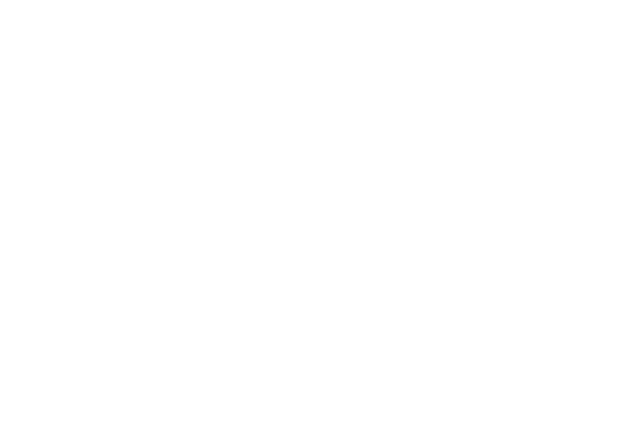
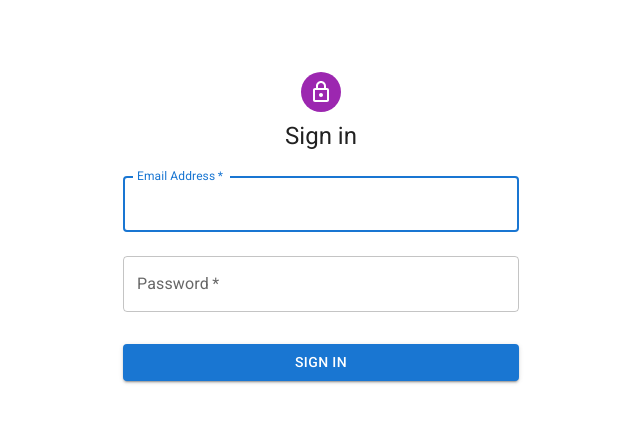
Before and after one commit to Amadeus-911/LMS, a React (Create React App) app in the folder client/: page /login in a window 1280 px wide. Before the commit this address had no page. Shown: the top 422 px of the page, without its empty margins (319-959 px from the left). Built offline with nearby package versions, Linux system fonts and the light colour scheme.

Commit message:
login connected

```diff
--- a/client/package.json
+++ b/client/package.json
@@ -12,6 +12,7 @@
     "@testing-library/react": "^13.4.0",
     "@testing-library/user-event": "^13.5.0",
     "axios": "^1.3.4",
+    "jsonwebtoken": "^9.0.0",
     "react": "^18.2.0",
     "react-dom": "^18.2.0",
     "react-router-dom": "^6.9.0",
--- a/client/src/App.js
+++ b/client/src/App.js
@@ -6,11 +6,13 @@ import Books from './views/Books'
 import Dues from './views/Due'
 import Home from './Home'
 import Update from './views/Update'
+import SignIn from './views/Login'
 
 function App() {
     return (
         <Router>
             <Routes>
+                <Route path='/login' element={<SignIn />} />
                 <Route path='/add' element={<Home view={<AddBook />} />} />
                 <Route path='/books' element={<Home view={<Books />} />} />
                 <Route path='/due' element={<Home view={<Dues />} />} />
--- /dev/null
+++ b/client/src/views/Login.jsx
@@ -0,0 +1,129 @@
+import * as React from 'react'
+import Avatar from '@mui/material/Avatar'
+import Button from '@mui/material/Button'
+import CssBaseline from '@mui/material/CssBaseline'
+import TextField from '@mui/material/TextField'
+import FormControlLabel from '@mui/material/FormControlLabel'
+import Checkbox from '@mui/material/Checkbox'
+import Link from '@mui/material/Link'
+import Grid from '@mui/material/Grid'
+import Box from '@mui/material/Box'
+import LockOutlinedIcon from '@mui/icons-material/LockOutlined'
+import Typography from '@mui/material/Typography'
+import Container from '@mui/material/Container'
+import { createTheme, ThemeProvider } from '@mui/material/styles'
+import axios from 'axios'
+
+function Copyright(props) {
+    return (
+        <Typography variant='body2' color='text.secondary' align='center' {...props}>
+            {'Copyright © '}
+            <Link color='inherit' href='https://mui.com/'>
+                Your Website
+            </Link>{' '}
+            {new Date().getFullYear()}
+            {'.'}
+        </Typography>
+    )
+}
+
+const theme = createTheme()
+
+export default function SignIn() {
+    const login = async (body) => {
+        try {
+            const response = await axios.post(`http://localhost:3001/auth/login`, body)
+            console.log(response.data)
+            const token = response.data.token
+            const parts = token.split('.')
+            const encodedPayload = parts[1]
+            const decodedPayload = atob(encodedPayload)
+            const payloadObj = JSON.parse(decodedPayload)
+
+            localStorage.setItem('userId', payloadObj.userId)
+            localStorage.setItem('email', payloadObj.email)
+            localStorage.setItem('token', token)
+
+            console.log(payloadObj)
+        } catch (error) {
+            console.log(error)
+        }
+    }
+
+    const handleSubmit = (event) => {
+        event.preventDefault()
+        const data = new FormData(event.currentTarget)
+        const body = {
+            email: data.get('email'),
+            password: data.get('password'),
+        }
+        console.log()
+        login(body)
+    }
+
+    const [email, setEmail] = React.useState('')
+    const [password, setPassword] = React.useState('')
+
+    const handleEmailChange = (e) => {
+        setEmail(e.target.value)
+        console.log(e.target.value)
+    }
+
+    const handlePasswordChange = (e) => {
+        setPassword(e.target.value)
+        console.log(e.target.value)
+    }
+
+    return (
+        <ThemeProvider theme={theme}>
+            <Container component='main' maxWidth='xs'>
+                <CssBaseline />
+                <Box
+                    sx={{
+                        marginTop: 8,
+                        display: 'flex',
+                        flexDirection: 'column',
+                        alignItems: 'center',
+                    }}>
+                    <Avatar sx={{ m: 1, bgcolor: 'secondary.main' }}>
+                        <LockOutlinedIcon />
+                    </Avatar>
+                    <Typography component='h1' variant='h5'>
+                        Sign in
+                    </Typography>
+                    <Box component='form' onSubmit={handleSubmit} noValidate sx={{ mt: 1 }}>
+                        <TextField
+                            margin='normal'
+                            required
+                            fullWidth
+                            id='email'
+                            label='Email Address'
+                            name='email'
+                            autoComplete='email'
+                            value={email}
+                            onChange={handleEmailChange}
+                            autoFocus
+                        />
+                        <TextField
+                            margin='normal'
+                            required
+                            fullWidth
+                            name='password'
+                            label='Password'
+                            type='password'
+                            id='password'
+                            value={password}
+                            onChange={handlePasswordChange}
+                            autoComplete='current-password'
+                        />
+                        {/* <FormControlLabel control={<Checkbox value='remember' color='primary' />} label='Remember me' /> */}
+                        <Button type='submit' fullWidth variant='contained' sx={{ mt: 3, mb: 2 }}>
+                            Sign In
+                        </Button>
+                    </Box>
+                </Box>
+                {/* <Copyright sx={{ mt: 8, mb: 4 }} /> */}
+            </Container>
+        </ThemeProvider>
+    )
+}
```
Also changed, not shown: 2 other files (tests, documents, lock files or other folders).
